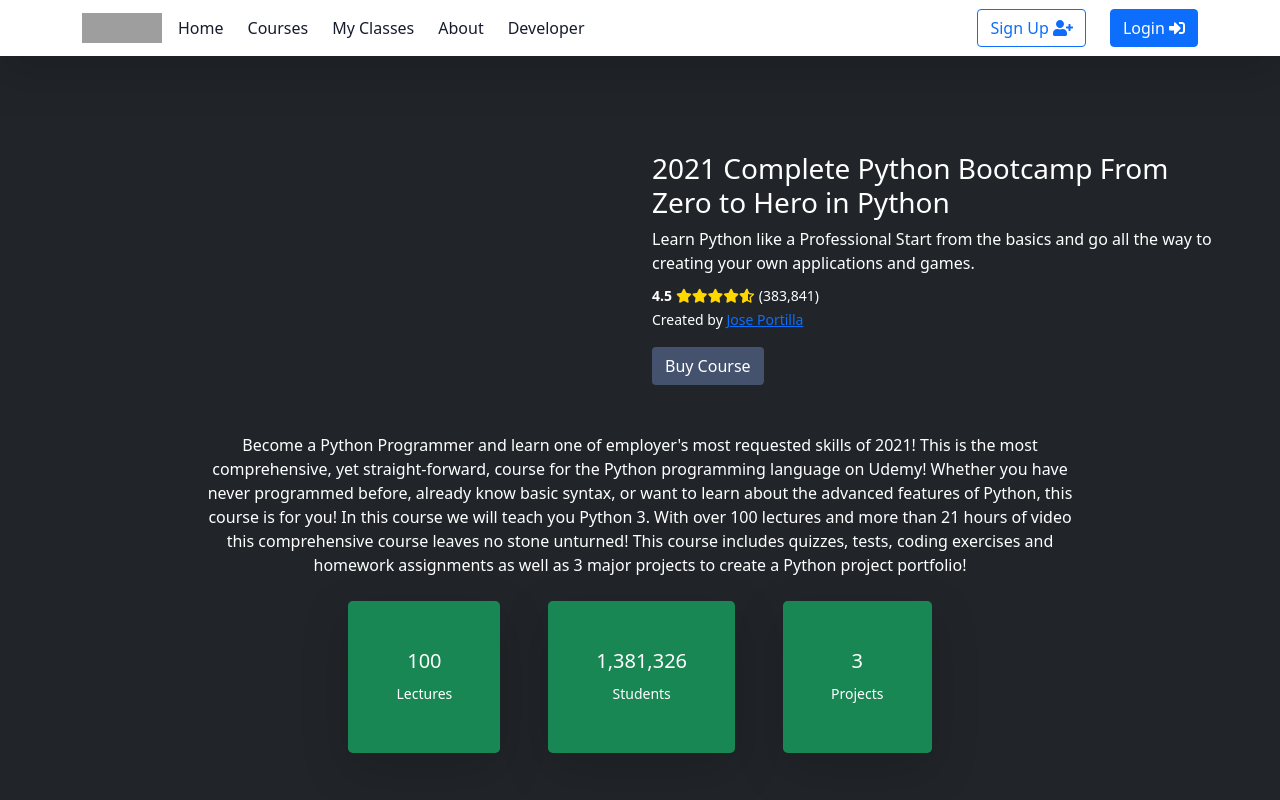
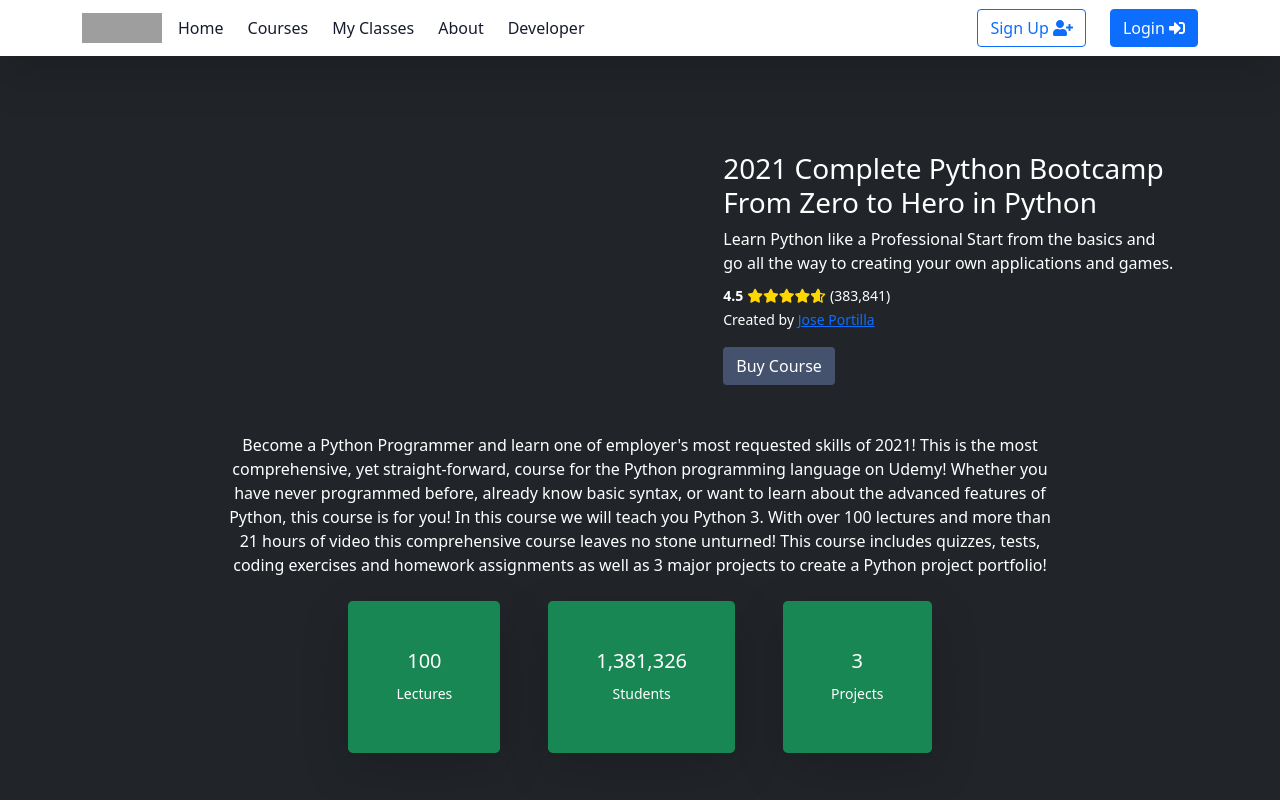
Before and after one commit to shadmansaalim/Full-Stack-Course-App, a React (Create React App) app: page /course/1 in a window 1280 px wide. Shown: the top 800 px of the page. Built offline with nearby package versions, Linux system fonts and the light colour scheme; no server answers; grey boxes are pictures that could not be loaded.

Commit message:
YouTube Component sizing done

```diff
--- a/src/components/CourseDetails/CourseDetails.js
+++ b/src/components/CourseDetails/CourseDetails.js
@@ -7,6 +7,7 @@
 import useCourses from '../../hooks/useCourses';
 import { useState } from 'react';
 import YouTube from 'react-youtube';
+import { Container } from 'react-bootstrap';
 
 
 const CourseDetails = () => {
@@ -23,19 +24,29 @@
         // selectedCourse && setVideoID((selectedCourse?.video).substring(17));
     }, [courses]);
 
+    const opts = {
+        height: '250',
+        width: '500',
+        playerVars: {
+            // https://developers.google.com/youtube/player_parameters
+            autoplay: 1,
+        },
+    };
+
 
 
     return (
-        <div className="bg-dark text-white p-5">
+        <div className="bg-dark text-white py-5">
+            <Container>
                 {
                     selectedCourse && <section>
                         <section className="row mb-5 d-flex mt-5">
                             <div className="col-lg-6 mx-auto">
-                            <YouTube videoId={selectedCourse.video}>
+                                <YouTube className="w-100" videoId={selectedCourse.video}>
 
                                 </YouTube>
                             </div>
-                        <div className="col-lg-6 mx-auto text-start mt-0">
+                            <div className="col-lg-5 mx-auto text-start mt-0">
                                 <h3>{selectedCourse.name}</h3>
                                 <p className="mb-2">{selectedCourse.tagline}</p>
                                 <small>
@@ -79,6 +90,7 @@
 
                     </section>
                 }
+            </Container>
         </div>
     );
 };
```
Lines whose indentation alone changed are shown as unchanged.
